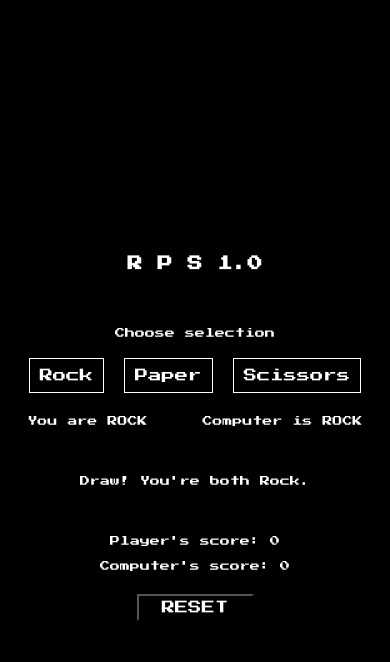
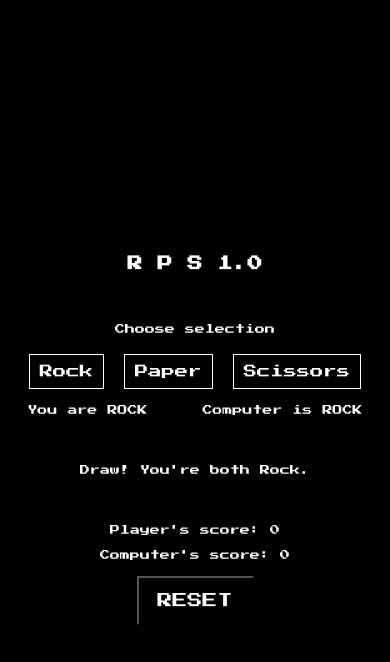
Before and after one commit to natdlc/rock-paper-scissors, a plain HTML site: page index.html in a window 390 px wide. Both pictures are taken after a click on the button "Rock". Drawn offline with Linux system fonts and the light colour scheme.

Commit message:
reset button

```diff
--- a/styles.css
+++ b/styles.css
@@ -79,9 +79,10 @@ main {
 }
 
 .reset-btn {
-    padding: 5px;
+    padding: 15px;
     width: 30%;
     align-self: center;
+    font-size: 20px;
 
 }
 
@@ -115,4 +116,8 @@ main {
         align-items: center;
         gap: 15px;
     }
+
+    .reset-btn {
+        font-size: 15px;
+    }
 }
```
